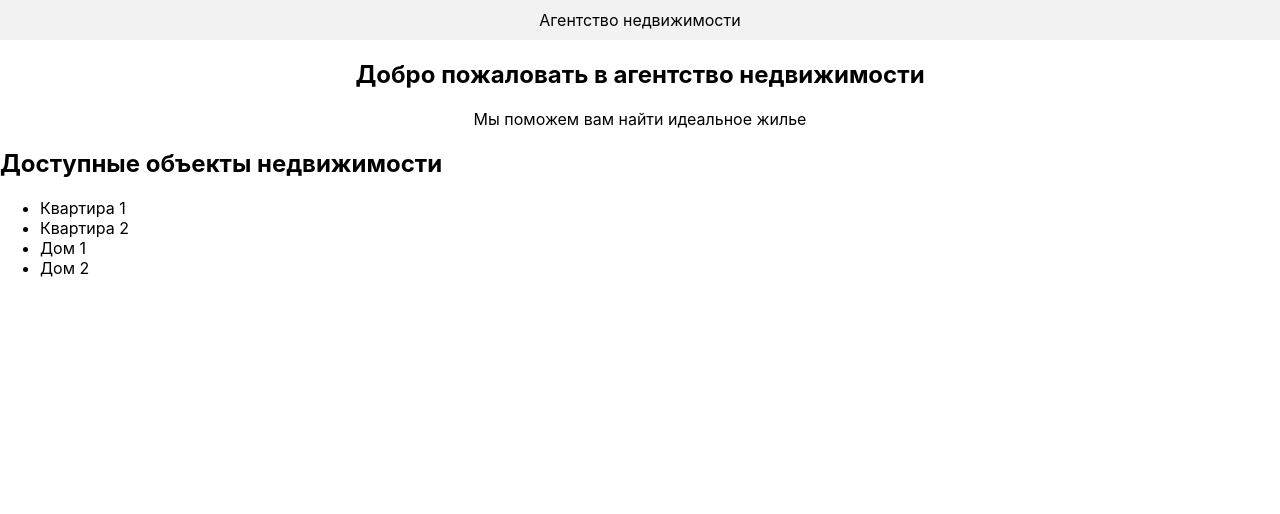
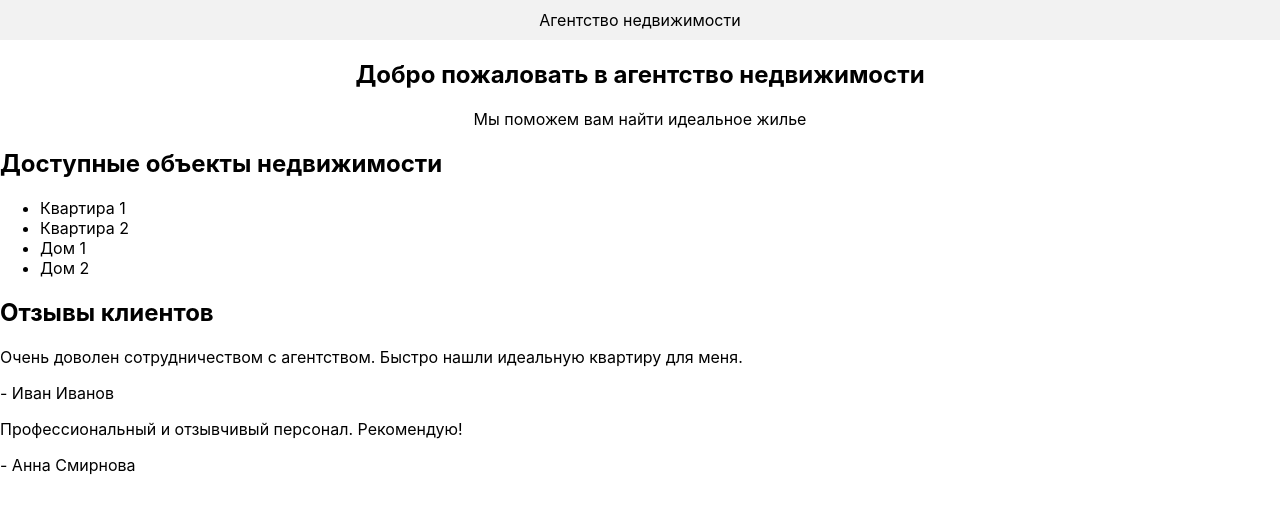
Before and after one commit to spiraspira/reactlab4, a React (Create React App) app: page / in a window 1280 px wide. Shown: the top 514 px of the page. Built offline with nearby package versions, Linux system fonts and the light colour scheme.

Commit message:
Add Testimonials Component

```diff
--- a/src/App.js
+++ b/src/App.js
@@ -2,15 +2,27 @@ import './App.css';
 import PropertyList from "./components/PropertyList";
 import Header from "./components/Header";
 import GreetingsSection from "./components/GreetingsSection";
+import Testimonials from "./components/Testimonials";
 
 function App() {
     const myProperties = ["Квартира 1", "Квартира 2", "Дом 1", "Дом 2"];
+    const testimonials = [
+        {
+          quote: "Очень доволен сотрудничеством с агентством. Быстро нашли идеальную квартиру для меня.",
+          author: "Иван Иванов"
+        },
+        {
+          quote: "Профессиональный и отзывчивый персонал. Рекомендую!",
+          author: "Анна Смирнова"
+        }
+      ];
 
   return (
     <div>
         <Header />
         <GreetingsSection />
         <PropertyList properties={myProperties} />
+        <Testimonials testimonials={testimonials} />
     </div>
   );
 }
--- /dev/null
+++ b/src/components/Testimonials.jsx
@@ -0,0 +1,21 @@
+  import React, { Component } from "react";
+
+  class Testimonials extends Component {
+    render() {
+        const { testimonials } = this.props;
+
+      return (
+        <section className="testimonials">
+          <h2>Отзывы клиентов</h2>
+          {testimonials.map((testimonial, index) => (
+            <div className="testimonial" key={index}>
+              <p>{testimonial.quote}</p>
+              <p>- {testimonial.author}</p>
+            </div>
+          ))}
+        </section>
+      );
+    }
+  }
+
+export default Testimonials;
```
